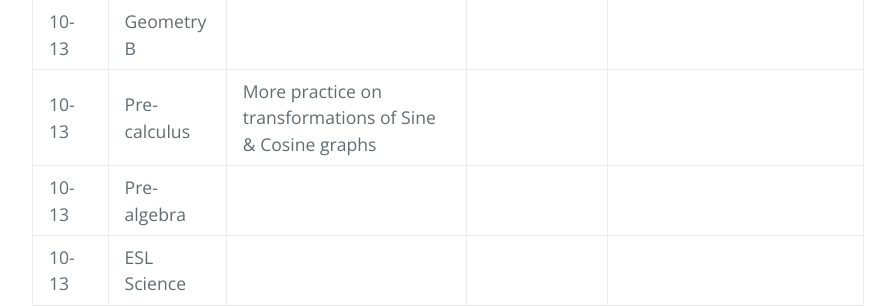
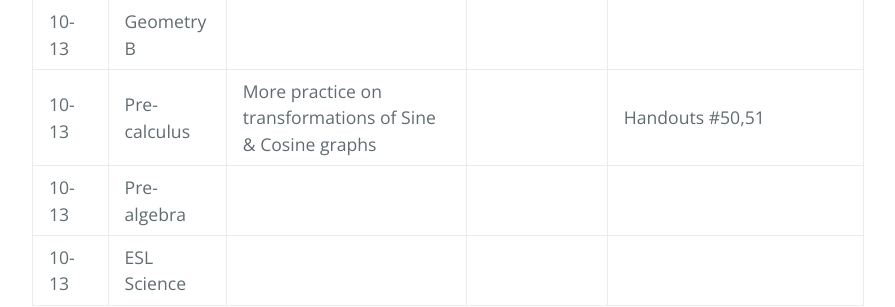
Before and after one commit to gpayoo/gpayoo, a Jekyll site: the page built from index.md, in a window 1280 px wide and 900 px high, scrolled down 1008 px. Shown: the part 155-462 px from the top of the window, without its empty margins (192-1087 px from the left). Built offline with Jekyll 4.4.1, drawn with Linux system fonts in a browser that asks for light colours; our own code applies the rules of GitHub Pages for plain Markdown files.

Commit message:
Update index.md

```diff
--- a/index.md
+++ b/index.md
@@ -17,7 +17,7 @@ layout: default
 | 10-12 | ESL Science | Test on Electricity|  |
 | 10-13 | Physics |  | |
 | 10-13 | Geometry B |   | |  |
-| 10-13 | Pre-calculus | More practice on transformations of Sine & Cosine graphs | |
+| 10-13 | Pre-calculus | More practice on transformations of Sine & Cosine graphs | | Handouts #50,51
 | 10-13 | Pre-algebra |  | |
 | 10-13 | ESL Science | |  |
 
```
